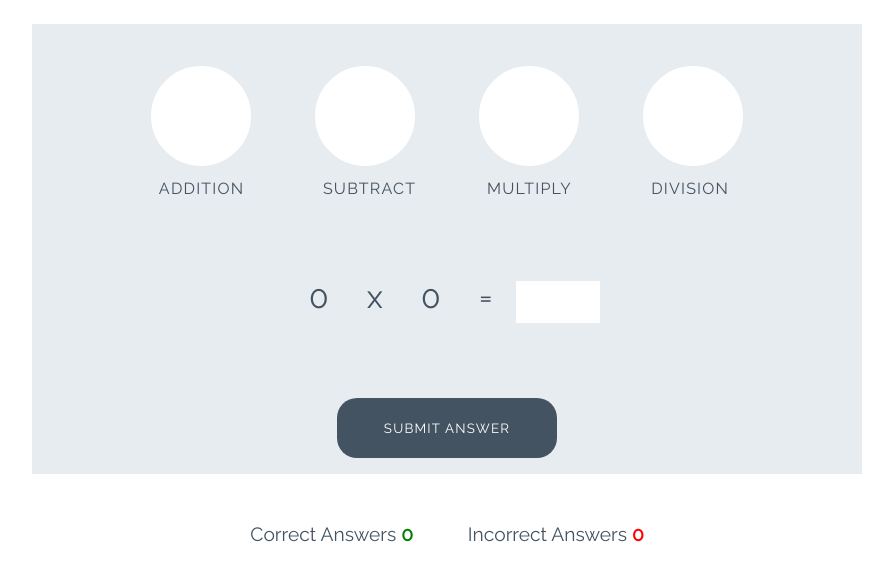
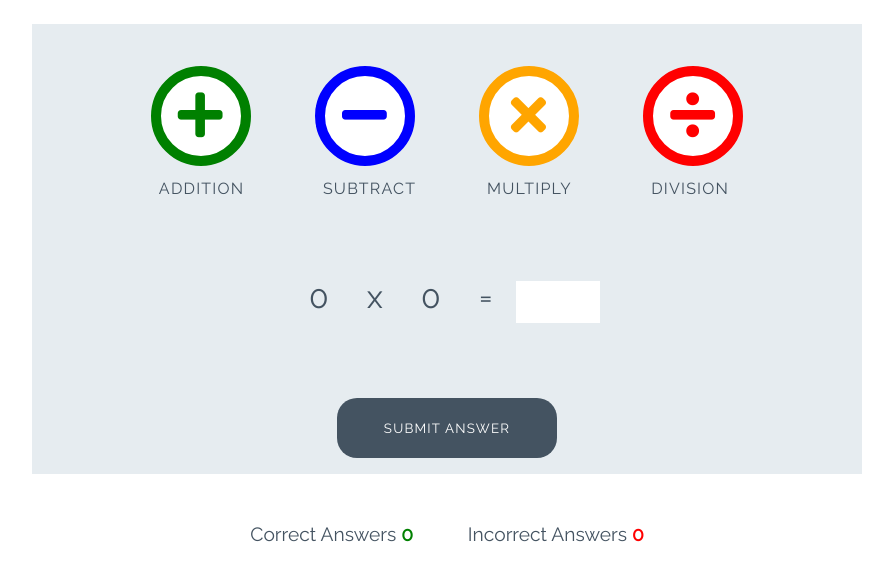
Before and after one commit to Majdi-Aref/love-maths, a plain HTML site: page index.html in a window 1280 px wide. Shown: the part 79-660 px from the top of the page, without its empty margins (193-1086 px from the left). Drawn offline with Linux system fonts and the light colour scheme.

Commit message:
Correct typos in classes of control area

```diff
--- a/index.html
+++ b/index.html
@@ -21,16 +21,16 @@
 
     <div class="game-area">
         <div class="controls-area">
-            <button data-type="addition" class="btn btn--big btn-green">
+            <button data-type="addition" class="btn btn--big btn--green">
                 <i class="fas fa-plus"></i>
             </button>
-            <button data-type="subtract" class="btn btn--big btn-blue">
+            <button data-type="subtract" class="btn btn--big btn--blue">
                 <i class="fas fa-minus"></i>
             </button>
-            <button data-type="multiply" class="btn btn--big btn-orange">
+            <button data-type="multiply" class="btn btn--big btn--orange">
                 <i class="fas fa-times"></i>
             </button>
-            <button data-type="division" class="btn btn--big btn-red">
+            <button data-type="division" class="btn btn--big btn--red">
                 <i class="fas fa-divide"></i>
             </button>
         </div>
```
